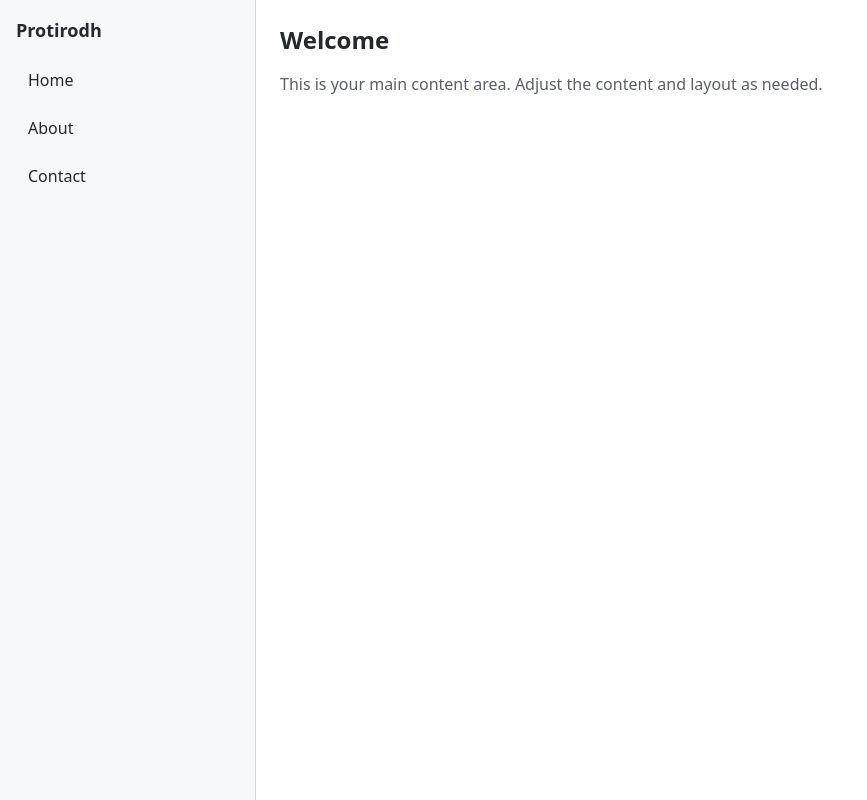
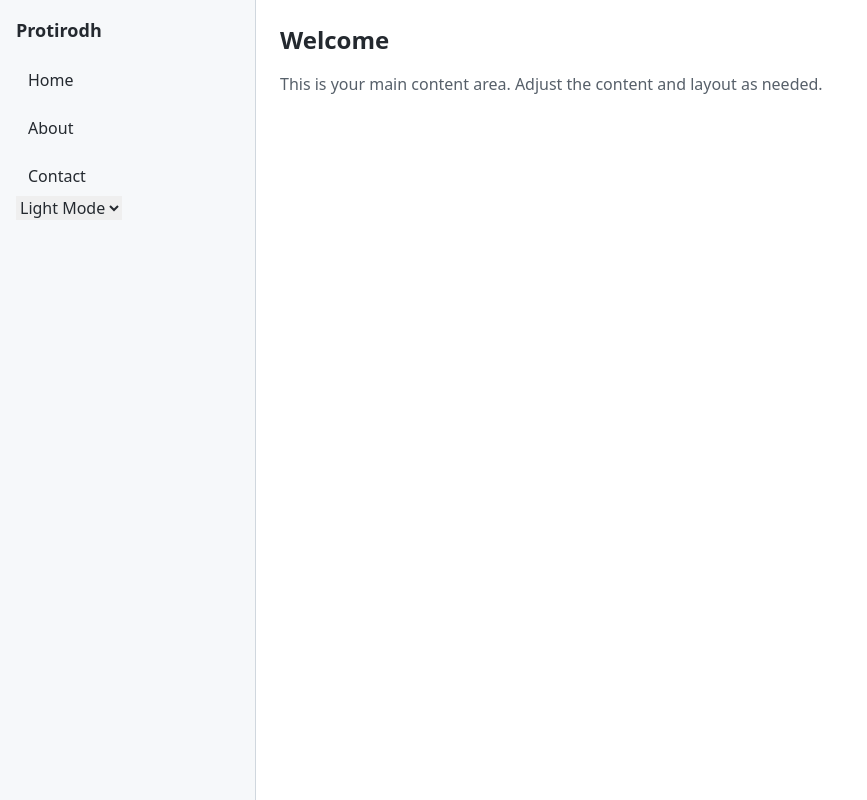
Before and after one commit to Sayemahamed/Protirodh, a Django app: page / in a window 1280 px wide. Shown: the whole page, without its empty margins (0-867 px from the left). Run offline with Django 5.2, Linux system fonts and the light colour scheme.

Commit message:
added selector

```diff
--- a/templates/base.html
+++ b/templates/base.html
@@ -1,28 +1,38 @@
 <!DOCTYPE html>
 <html lang="en">
+
 <head>
     <meta charset="UTF-8" />
     <meta name="viewport" content="width=device-width, initial-scale=1.0" />
     <link rel="stylesheet" href="static/style.css">
 </head>
+
 <body class="theme-github-light dark:theme-github-dark bg-[rgb(var(--background))] text-[rgb(var(--copy-primary))]">
     <div class="relative h-screen flex">
         <!-- Sidebar -->
-    <aside id="sidebar" class="fixed inset-y-0 left-0 w-64 bg-[rgb(var(--card))] border-r border-[rgb(var(--border))] transform -translate-x-full md:translate-x-0 transition-transform duration-300 ease-in-out z-50">
+        <aside id="sidebar"
+               class="fixed inset-y-0 left-0 w-64 bg-[rgb(var(--card))] border-r border-[rgb(var(--border))] transform -translate-x-full md:translate-x-0 transition-transform duration-300 ease-in-out z-50">
             <div class="p-4">
                 <h2 class="text-lg font-semibold mb-4">Protirodh</h2>
                 <nav>
                     <ul>
                         <li class="mb-2">
-              <a href="#" class="block px-3 py-2 rounded hover:bg-[rgb(var(--accent))] hover:text-[rgb(var(--cta-text))]">Home</a>
+                            <a href="#"
+                               class="block px-3 py-2 rounded hover:bg-[rgb(var(--accent))] hover:text-[rgb(var(--cta-text))]">Home</a>
                         </li>
                         <li class="mb-2">
-              <a href="#" class="block px-3 py-2 rounded hover:bg-[rgb(var(--accent))] hover:text-[rgb(var(--cta-text))]">About</a>
+                            <a href="#"
+                               class="block px-3 py-2 rounded hover:bg-[rgb(var(--accent))] hover:text-[rgb(var(--cta-text))]">About</a>
                         </li>
                         <li>
-              <a href="#" class="block px-3 py-2 rounded hover:bg-[rgb(var(--accent))] hover:text-[rgb(var(--cta-text))]">Contact</a>
+                            <a href="#"
+                               class="block px-3 py-2 rounded hover:bg-[rgb(var(--accent))] hover:text-[rgb(var(--cta-text))]">Contact</a>
                         </li>
                     </ul>
+                    <select id="theme-selector">
+                        <option value="light">Light Mode</option>
+                        <option value="dark">Dark Mode</option>
+                    </select>
                 </nav>
             </div>
         </aside>
@@ -33,7 +43,8 @@
         <!-- Main Content -->
         <div class="flex-1 flex flex-col md:ml-64">
             <!-- Header with Toggle Button (mobile only) -->
-      <header class="p-4 bg-[rgb(var(--card))] border-b border-[rgb(var(--border))] flex items-center justify-between md:hidden">
+            <header
+                    class="p-4 bg-[rgb(var(--card))] border-b border-[rgb(var(--border))] flex items-center justify-between md:hidden">
                 <h1 class="text-xl font-bold">Protirodh</h1>
                 <button id="toggleSidebar" class="bg-[rgb(var(--cta))] text-[rgb(var(--cta-text))] px-3 py-2 rounded">
                     Menu
@@ -73,4 +84,5 @@
         });
     </script>
 </body>
+
 </html>
```
Lines whose indentation alone changed are shown as unchanged.
